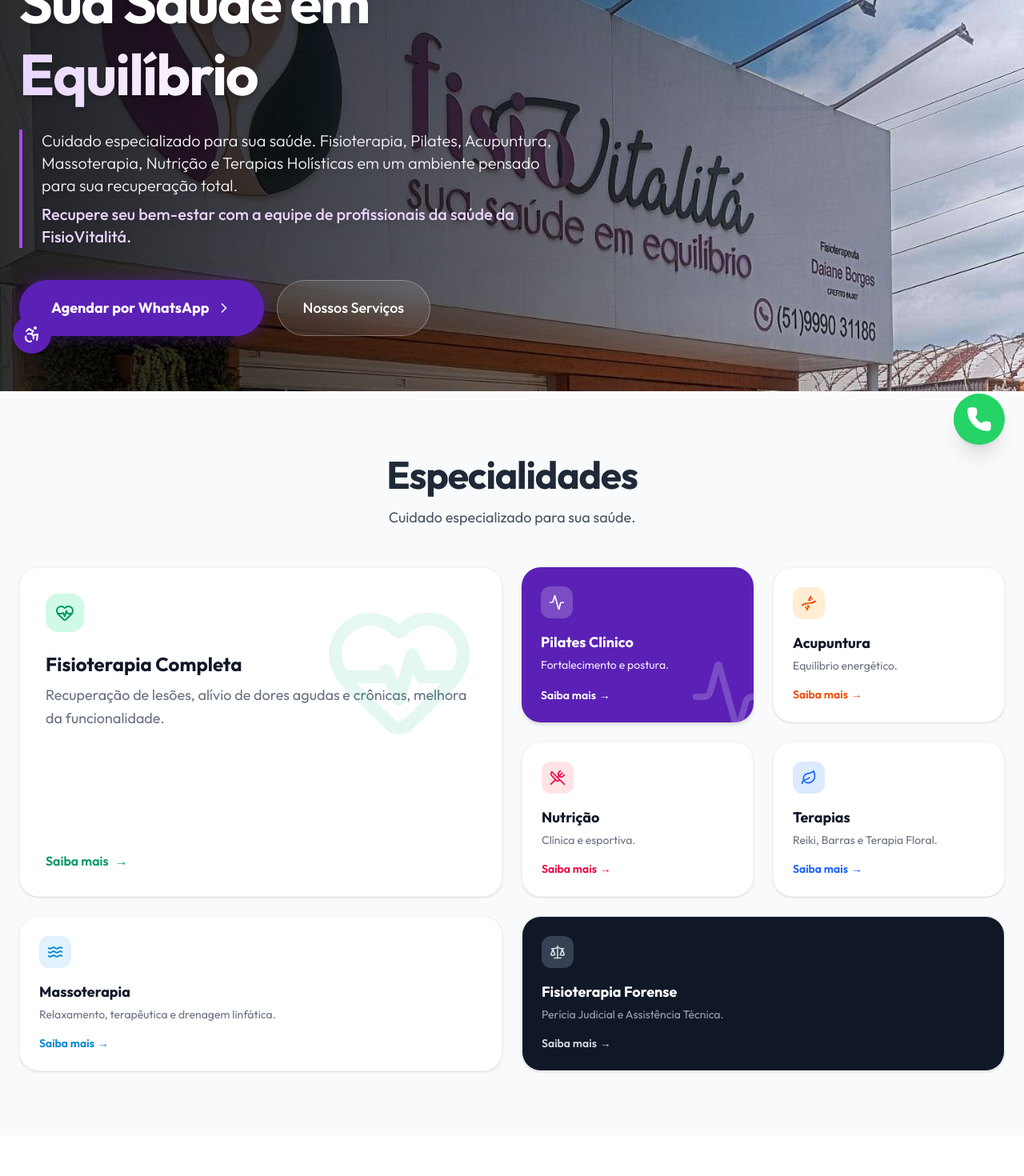
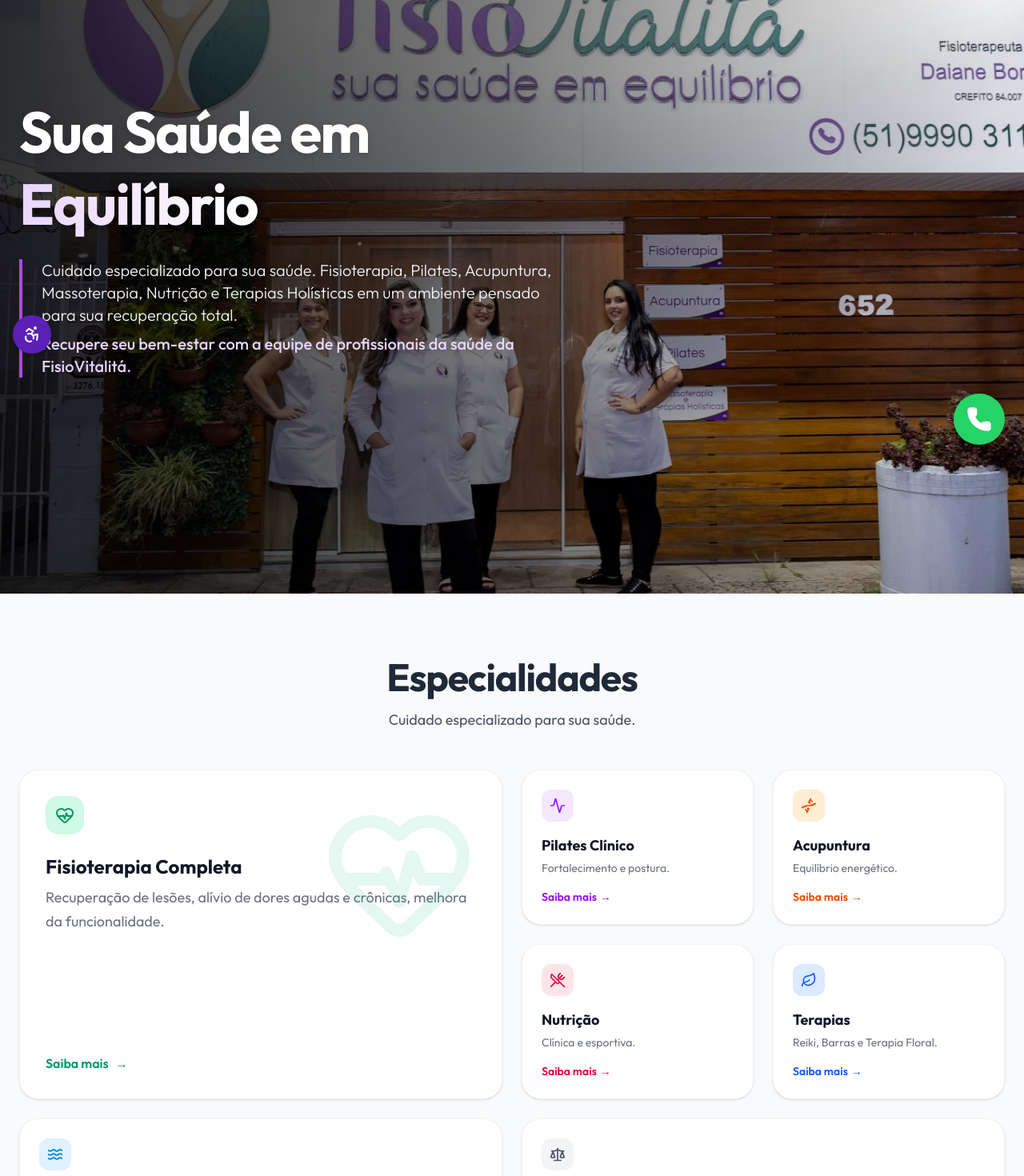
Before and after one commit to Kvothe000/fisio-vitalita-site, a Next.js app: page / in a window 1280 px wide. Shown: the part 220-1690 px from the top of the page at 80% size. Built offline with nearby package versions, Linux system fonts and the light colour scheme.

Commit message:
mais ajustes

```diff
--- a/app/(public)/page.tsx
+++ b/app/(public)/page.tsx
@@ -37,24 +37,24 @@ export default function Home() {
     <main className="min-h-screen bg-gray-50 dark:bg-slate-900 transition-colors">
 
       {/* === Seção Hero v4 (Premium + Animations) === */}
-      <section className="relative w-full h-[600px] flex items-center justify-center overflow-hidden">
-
-        {/* Parallax Background (Simulated with scale) */}
-        <div className="absolute inset-0 z-0 select-none">
+      <section className="relative w-full overflow-hidden bg-gray-900">
+        {/* Imagem em fluxo natural: é ela que define a altura (nada é cortado) */}
+        <div className="relative w-full select-none">
           <Image
-            src="/gallery/fachada.webp"
-            alt="Atendimento de Fisioterapia na FisioVitalitá"
+            src="/gallery/foto-equipe-frente-do-estabelecimento.webp"
+            alt="Equipe FisioVitalitá em frente à clínica"
             width={1600}
             height={900}
-            className="w-full h-auto rounded-lg shadow-lg mb-8"
             priority
-            sizes="(max-width: 768px) 100vw, 75vw"
+            sizes="100vw"
+            className="w-full h-auto animate-slow-zoom"
           />
+          {/* Overlay de legibilidade (não corta a imagem, só escurece) */}
           <div className="absolute inset-0 bg-gradient-to-r from-black/80 via-black/50 to-transparent"></div>
         </div>
-
-        {/* Content with Framer Motion via AnimatedSection (Reusing component for consistency) */}
-        <div className="container mx-auto px-6 relative z-10 text-white">
+        {/* Conteúdo sobreposto à imagem */}
+        <div className="absolute inset-0 flex items-center">
+          <div className="container mx-auto px-6 text-white">
             <AnimatedSection>
               <div className="max-w-3xl">
                 <h1 className="text-4xl md:text-7xl font-bold mb-6 leading-tight drop-shadow-lg tracking-tight">
@@ -63,36 +63,17 @@ export default function Home() {
                     Equilíbrio
                   </span>
                 </h1>
-
                 <p className="text-lg md:text-xl text-gray-100 mb-10 drop-shadow-md border-l-4 border-purple-500 pl-6 max-w-2xl font-light">
                   Cuidado especializado para sua saúde. Fisioterapia, Pilates, Acupuntura, Massoterapia, Nutrição e Terapias Holísticas em um ambiente pensado para sua recuperação total.
                   <span className="block mt-2 font-medium text-purple-200">Recupere seu bem-estar com a equipe de profissionais da saúde da FisioVitalitá.</span>
                 </p>
-
+                {/* Botões — mantidos como estão no seu código atual */}
                 <div className="flex flex-col sm:flex-row space-y-4 sm:space-y-0 sm:space-x-4">
-                <a
-                  href="https://wa.me/5551999031186?text=Ol%C3%A1%2C%20gostaria%20de%20agendar%20uma%20avalia%C3%A7%C3%A3o%20na%20FisioVitalit%C3%A1%21"
-                  target="_blank"
-                  rel="noopener noreferrer"
-                  className="group relative bg-[#5B21B6] text-white px-10 py-5 rounded-full text-lg font-bold transition-all transform hover:scale-105 shadow-[0_0_20px_rgba(91,33,182,0.5)] hover:shadow-[0_0_30px_rgba(91,33,182,0.8)] flex items-center justify-center overflow-hidden"
-                >
-                  <span className="relative z-10 flex items-center">
-                    Agendar por WhatsApp
-                    <ChevronRight className="w-5 h-5 ml-2 group-hover:translate-x-1 transition-transform" />
-                  </span>
-                  {/* Glow effect */}
-                  <div className="absolute inset-0 bg-gradient-to-r from-purple-600 to-indigo-600 opacity-0 group-hover:opacity-100 transition-opacity"></div>
-                </a>
-
-                <Link
-                  href="/servicos"
-                  className="bg-white/10 backdrop-blur-md text-white border border-white/30 px-8 py-5 rounded-full text-lg font-medium hover:bg-white/20 transition-all flex items-center justify-center hover:border-white/50"
-                >
-                  Nossos Serviços
-                </Link>
+                  {/* cole aqui seus dois botões (Agendar por WhatsApp e Nossos Serviços) */}
                 </div>
               </div>
             </AnimatedSection>
+          </div>
         </div>
       </section>
       {/* === Fim da Seção Hero v4 === */}
--- a/components/BentoGridServices.tsx
+++ b/components/BentoGridServices.tsx
@@ -1,4 +1,4 @@
-// Arquivo: components/BentoGridServices.tsx (v2 — 7 serviços)
+// Arquivo: components/BentoGridServices.tsx (v3 — cards padronizados: brancos + ícone colorido)
 import { HeartPulse, Activity, Dna, Waves, Leaf, Scale, UtensilsCrossed } from 'lucide-react';
 import Link from 'next/link';
 
@@ -15,7 +15,7 @@ export default function BentoGridServices() {
                     </p>
                 </div>
                 <div className="grid grid-cols-1 md:grid-cols-4 gap-6">
-                    {/* Card Grande (Fisioterapia) */}
+                    {/* Card Grande (Fisioterapia) — herói da seção */}
                     <Link href="/servicos/fisioterapia" className="md:col-span-2 md:row-span-2 relative group overflow-hidden rounded-3xl bg-white dark:bg-slate-800 p-8 shadow-sm hover:shadow-xl transition-all border border-gray-100 dark:border-slate-700 flex flex-col justify-between cursor-pointer">
                         <div className="absolute top-0 right-0 p-8 opacity-10 dark:opacity-5 group-hover:opacity-20 transition-opacity">
                             <HeartPulse className="w-48 h-48 text-emerald-500" />
@@ -33,22 +33,21 @@ export default function BentoGridServices() {
                             Saiba mais <span className="ml-2">→</span>
                         </div>
                     </Link>
-                    {/* Card (Pilates) */}
-                    <Link href="/servicos/pilates" className="md:col-span-1 relative group overflow-hidden rounded-3xl bg-[#5B21B6] dark:bg-purple-900 p-6 shadow-md hover:shadow-xl transition-all text-white flex flex-col justify-between cursor-pointer">
-                        <div className="absolute -bottom-4 -right-4 opacity-20">
-                            <Activity className="w-24 h-24" />
+
+                    {/* Card (Pilates) — agora branco com identidade roxa */}
+                    <Link href="/servicos/pilates" className="md:col-span-1 relative group overflow-hidden rounded-3xl bg-white dark:bg-slate-800 p-6 shadow-sm hover:shadow-lg transition-all border border-gray-100 dark:border-slate-700 flex flex-col justify-between cursor-pointer">
+                        <div>
+                            <div className="w-10 h-10 bg-purple-100 dark:bg-purple-950/60 rounded-xl flex items-center justify-center mb-4">
+                                <Activity className="w-5 h-5 text-purple-600 dark:text-purple-400" />
+                            </div>
+                            <h3 className="text-lg font-bold text-gray-900 dark:text-white mb-1">Pilates Clínico</h3>
+                            <p className="text-gray-500 dark:text-gray-300 text-sm">Fortalecimento e postura.</p>
                         </div>
-                        <div>
-                            <div className="w-10 h-10 bg-white/20 backdrop-blur-sm rounded-xl flex items-center justify-center mb-4">
-                                <Activity className="w-5 h-5 text-white" />
-                            </div>
-                            <h3 className="text-lg font-bold mb-1">Pilates Clínico</h3>
-                            <p className="text-purple-100 text-sm">Fortalecimento e postura.</p>
-                        </div>
-                        <div className="mt-4 inline-flex items-center text-white text-sm font-semibold group-hover:translate-x-1 transition-transform">
+                        <div className="mt-4 inline-flex items-center text-purple-600 dark:text-purple-400 text-sm font-semibold group-hover:translate-x-1 transition-transform">
                             Saiba mais <span className="ml-1">→</span>
                         </div>
                     </Link>
+
                     {/* Card (Acupuntura) */}
                     <Link href="/servicos/acupuntura" className="md:col-span-1 relative group overflow-hidden rounded-3xl bg-white dark:bg-slate-800 p-6 shadow-sm hover:shadow-lg transition-all border border-gray-100 dark:border-slate-700 flex flex-col justify-between cursor-pointer">
                         <div>
@@ -62,6 +61,7 @@ export default function BentoGridServices() {
                             Saiba mais <span className="ml-1">→</span>
                         </div>
                     </Link>
+
                     {/* Card (Nutrição) */}
                     <Link href="/servicos/nutricao" className="md:col-span-1 relative group overflow-hidden rounded-3xl bg-white dark:bg-slate-800 p-6 shadow-sm hover:shadow-lg transition-all border border-gray-100 dark:border-slate-700 flex flex-col justify-between cursor-pointer">
                         <div>
@@ -75,6 +75,7 @@ export default function BentoGridServices() {
                             Saiba mais <span className="ml-1">→</span>
                         </div>
                     </Link>
+
                     {/* Card (Terapias Holísticas) */}
                     <Link href="/servicos/terapias-holisticas" className="md:col-span-1 relative group overflow-hidden rounded-3xl bg-white dark:bg-slate-800 p-6 shadow-sm hover:shadow-lg transition-all border border-gray-100 dark:border-slate-700 flex flex-col justify-between cursor-pointer">
                         <div>
@@ -88,6 +89,7 @@ export default function BentoGridServices() {
                             Saiba mais <span className="ml-1">→</span>
                         </div>
                     </Link>
+
                     {/* Card (Massoterapia) */}
                     <Link href="/servicos/massoterapia" className="md:col-span-2 relative group overflow-hidden rounded-3xl bg-white dark:bg-slate-800 p-6 shadow-sm hover:shadow-lg transition-all border border-gray-100 dark:border-slate-700 flex flex-col justify-between cursor-pointer">
                         <div>
@@ -101,16 +103,17 @@ export default function BentoGridServices() {
                             Saiba mais <span className="ml-1">→</span>
                         </div>
                     </Link>
-                    {/* Card (Fisioterapia Forense) */}
-                    <Link href="/servicos/fisioterapia-forense" className="md:col-span-2 relative group overflow-hidden rounded-3xl bg-gray-900 dark:bg-slate-950 p-6 shadow-sm hover:shadow-lg transition-all border border-gray-100 dark:border-slate-700 text-white flex flex-col justify-between cursor-pointer">
+
+                    {/* Card (Fisioterapia Forense) — agora branco, grafite só no ícone */}
+                    <Link href="/servicos/fisioterapia-forense" className="md:col-span-2 relative group overflow-hidden rounded-3xl bg-white dark:bg-slate-800 p-6 shadow-sm hover:shadow-lg transition-all border border-gray-100 dark:border-slate-700 flex flex-col justify-between cursor-pointer">
                         <div>
-                            <div className="w-10 h-10 bg-gray-700 dark:bg-slate-800 rounded-xl flex items-center justify-center mb-4">
-                                <Scale className="w-5 h-5 text-gray-300 dark:text-gray-400" />
+                            <div className="w-10 h-10 bg-gray-100 dark:bg-slate-700 rounded-xl flex items-center justify-center mb-4">
+                                <Scale className="w-5 h-5 text-gray-600 dark:text-gray-300" />
                             </div>
-                            <h3 className="text-lg font-bold mb-1">Fisioterapia Forense</h3>
-                            <p className="text-gray-400 dark:text-gray-300 text-sm">Perícia Judicial e Assistência Técnica.</p>
+                            <h3 className="text-lg font-bold text-gray-900 dark:text-white mb-1">Fisioterapia Forense</h3>
+                            <p className="text-gray-500 dark:text-gray-300 text-sm">Perícia Judicial e Assistência Técnica.</p>
                         </div>
-                        <div className="mt-4 inline-flex items-center text-gray-300 dark:text-gray-400 text-sm font-semibold group-hover:translate-x-1 transition-transform">
+                        <div className="mt-4 inline-flex items-center text-gray-600 dark:text-gray-300 text-sm font-semibold group-hover:translate-x-1 transition-transform">
                             Saiba mais <span className="ml-1">→</span>
                         </div>
                     </Link>
```
Lines whose indentation alone changed are shown as unchanged.
